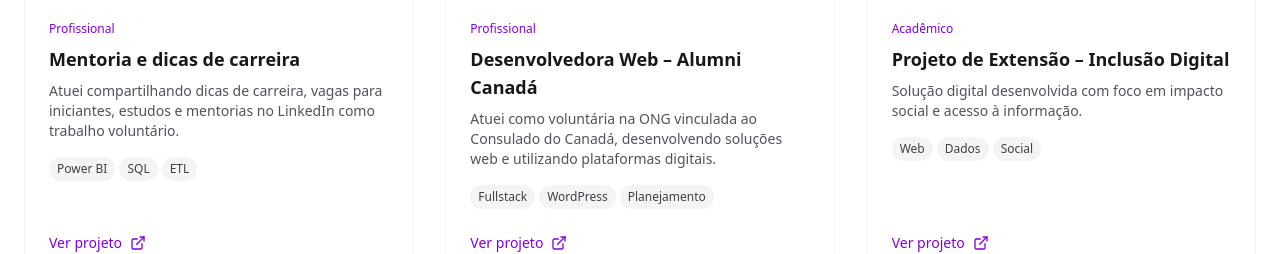
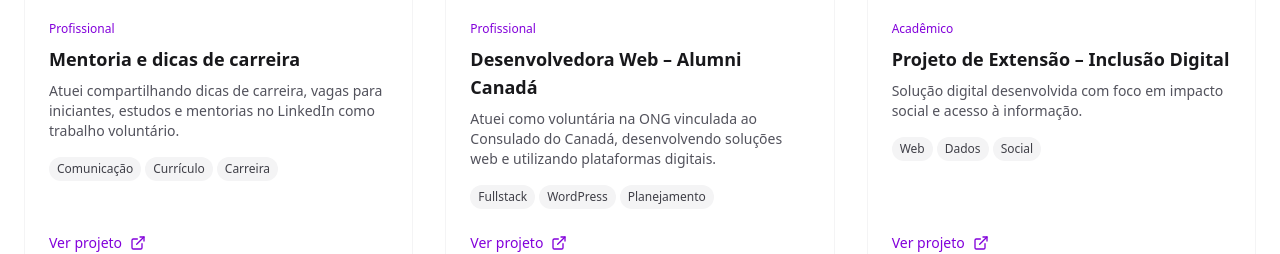
Before and after one commit to RuyLuques/ruyluques, a Next.js app: page / in a window 1280 px wide. Shown: the part 2068-2322 px from the top of the page. Built offline with nearby package versions, Linux system fonts and the light colour scheme.

Commit message:
Ajuste nas tags do projeto de mentoria no linkedin

```diff
--- a/app/Projects.tsx
+++ b/app/Projects.tsx
@@ -12,7 +12,7 @@ const projects = [
     title: "Mentoria e dicas de carreira",
     description:
       "Atuei compartilhando dicas de carreira, vagas para iniciantes, estudos e mentorias no LinkedIn como trabalho voluntário.",
-    tags: ["Power BI", "SQL", "ETL"],
+    tags: ["Comunicação", "Currículo", "Carreira"],
     type: "Profissional",
     icon: FolderGit2,
     link: "#",
```
